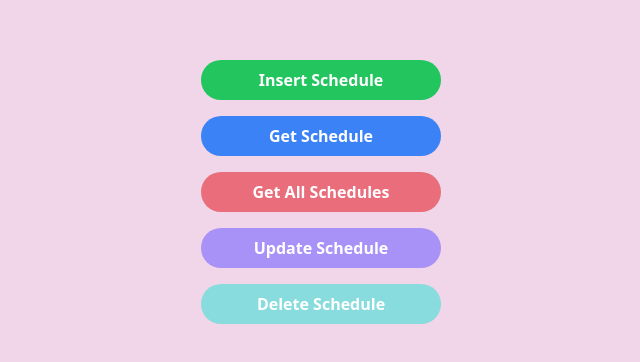
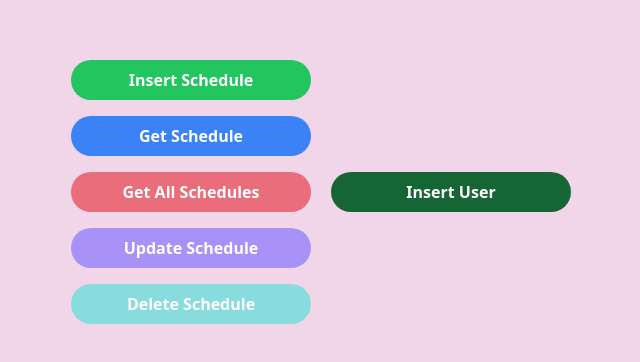
Before and after one commit to NUTFes/chosei-chan, a Next.js app: page /test in a window 1280 px wide. Shown: the part 216-578 px from the top of the page, without its empty margins (319-959 px from the left). Built offline with nearby package versions, Linux system fonts and the light colour scheme; no server answers.

Commit message:
[feat]Userの追加メソッド作成

```diff
--- a/src/pages/test.tsx
+++ b/src/pages/test.tsx
@@ -1,5 +1,5 @@
 import type { NextPage } from 'next'
-import { SCHEDULE } from '@/constant/data'
+import { SCHEDULE, USER } from '@/constant/data'
 import {
   addSchedule,
   getAllSchedules,
@@ -7,6 +7,7 @@ import {
   updateSchedule,
   deleteSchedule,
 } from '@/repositories/schedule'
+import { addUser } from '@/repositories/user'
 
 const insert = async () => {
   const doc = await addSchedule(SCHEDULE)
@@ -25,7 +26,7 @@ const getAll = async () => {
 
 const update = async () => {
   const id = 'tNp6BizMPL2uRok5TKZF'
-  await updateSchedule(SCHEDULE, id)
+  await updateSchedule(id, SCHEDULE)
   console.log('Updated with ID: ', id)
 }
 
@@ -35,8 +36,16 @@ const deleteS = async () => {
   console.log(res)
 }
 
+const insertUser = async () => {
+  const id = 'tNp6BizMPL2uRok5TKZF'
+
+  const doc = await addUser(id, USER)
+  console.log(doc)
+}
+
 const Home: NextPage = () => {
   return (
+    <div className='flex items-center justify-center gap-5'>
       <div className='flex min-h-screen flex-col items-center justify-center py-2'>
         <button
           className='mt-4 w-60 rounded-full bg-green-500 px-4 py-2 font-bold text-white hover:bg-green-700'
@@ -69,6 +78,15 @@ const Home: NextPage = () => {
           Delete Schedule
         </button>
       </div>
+      <div className='flex min-h-screen flex-col items-center justify-center py-2'>
+        <button
+          className='mt-4 w-60 rounded-full bg-green-800 px-4 py-2 font-bold text-white hover:bg-green-700'
+          onClick={() => insertUser()}
+        >
+          Insert User
+        </button>
+      </div>
+    </div>
   )
 }
 
--- a/src/repositories/schedule.ts
+++ b/src/repositories/schedule.ts
@@ -54,7 +54,7 @@ export async function getAllSchedules() {
 }
 
 // スケジュールを更新する関数
-export async function updateSchedule(data: Schedule, id: string) {
+export async function updateSchedule(id: string, data: Schedule) {
   try {
     const docRef = await setDoc(doc(db, 'schedules', id), data)
     return docRef
--- /dev/null
+++ b/src/repositories/user.ts
@@ -0,0 +1,17 @@
+import { doc, updateDoc, arrayUnion } from 'firebase/firestore'
+import { db } from '../lib/firebase'
+import { User } from '@/type/common'
+
+// ユーザーを追加するメソッド
+export async function addUser(id: string, data: User) {
+  try {
+    const docRef = doc(db, 'schedules', id)
+    await updateDoc(docRef, {
+      users: arrayUnion(data),
+    })
+    return 'append user'
+  } catch (error) {
+    console.error('データの追加中にエラーが発生しました:', error)
+  }
+  return null
+}
```
Lines whose indentation alone changed are shown as unchanged.
